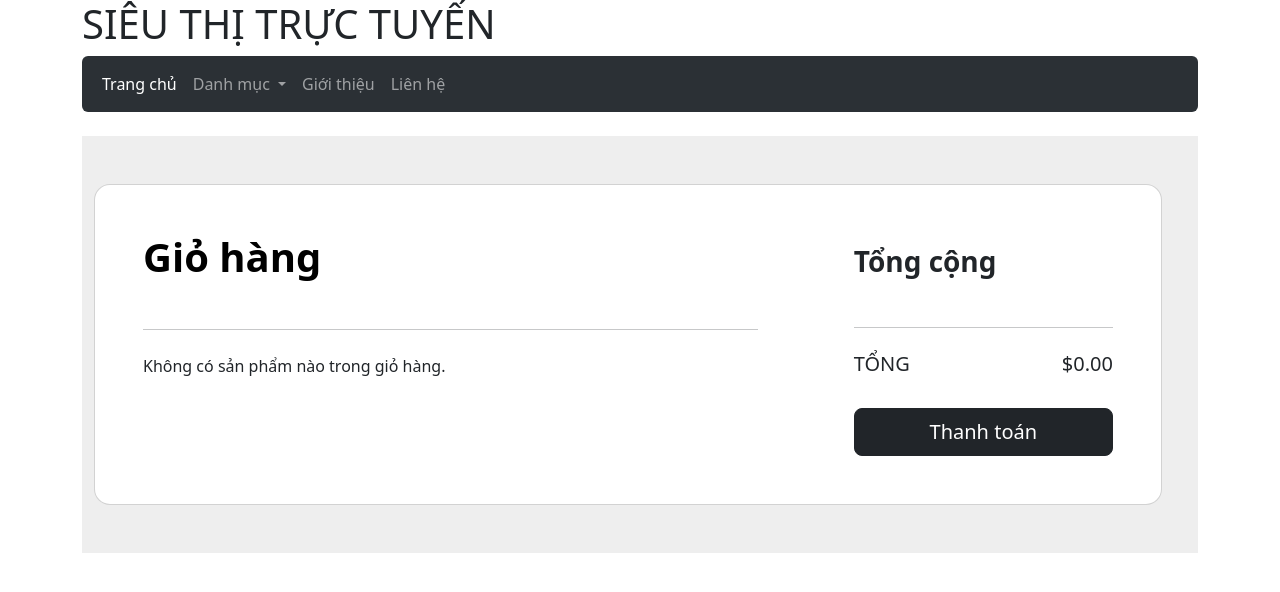
After one commit to Uyenlun113/duanmau, a PHP site: template view/cart/cart.php in a window 1280 px wide. The commit adds this page. Shown: the top 592 px of the page. Run offline with PHP 8.4, Linux system fonts and the light colour scheme; the template is opened without the code that fills it, so the values that code supplies are empty; some libraries are stand-ins or nearby versions.

Commit message:
add cart

```diff
--- a/model/sanpham.php
+++ b/model/sanpham.php
@@ -13,7 +13,7 @@ function delete_sanpham($id)
 
 }
 
-function list_category_product($valueSearch="", $iddm)
+function list_category_product( $iddm)
 {
     $sql="select * from sanpham where trangthai = 0 and iddm=".$iddm;
     $sql .= " order by id desc";
--- /dev/null
+++ b/view/cart/cart.php
@@ -0,0 +1,67 @@
+<?php include "view/header.php"; ?>
+<section class="h-100 h-custom" style="background-color: #eee;">
+  <div class="container py-5 h-100">
+    <div class="row d-flex justify-content-center align-items-center h-100">
+      <div class="col-12">
+        <div class="card card-registration card-registration-2" style="border-radius: 16px;">
+          <div class="card-body p-0">
+            <div class="row g-0">
+              <div class="col-lg-8">
+                <div class="p-5">
+                  <div class="d-flex justify-content-between align-items-center mb-5">
+                    <h1 class="fw-bold mb-0 text-black">Giỏ hàng</h1>
+                  </div>
+                  <hr class="my-4">
+                  <?php
+                    if (isset($_COOKIE['shopping_cart'])) {
+                        $cart = unserialize($_COOKIE['shopping_cart']);
+                        $total_price = 0; // Khởi tạo biến tổng tiền
+                        foreach ($cart as $productId => $item) {
+                  ?>
+                  <div class="row mb-4 d-flex justify-content-between align-items-center">
+                    <div class="col-md-2 col-lg-2 col-xl-2">
+                      <img src="<?=$img_path . $item['img'] ?>" class="img-fluid rounded-3" alt="Cotton T-shirt">
+                    </div>
+                    <div class="col-md-3 col-lg-3 col-xl-3">
+                      <h6 class="text-muted"><?= $item['name'] ?></h6>
+                      <h6 class="text-black mb-0">Laptop</h6>
+                    </div>
+                    <div class="col-md-3 col-lg-3 col-xl-2 d-flex">
+                      <h6 class="text-muted"><?= $item['quantity'] ?></h6>
+                    </div>
+                    <div class="col-md-3 col-lg-2 col-xl-2 offset-lg-1">
+                      <h6 class="mb-0">$<?= $item['price'] ?>.00</h6>
+                    </div>
+                    <div class="col-md-1 col-lg-1 col-xl-1 text-end">
+                      <a href="index.php?act=remove_from_cart&product_id=<?= $productId ?>" class="text-muted"><i
+                          class="fas fa-times"></i></a>
+                    </div>
+                  </div>
+                  <?php
+                        $total_price += ($item['price'] * $item['quantity']); // Tính tổng tiền của từng sản phẩm
+                    }
+                  } else {
+                      echo "Không có sản phẩm nào trong giỏ hàng.";
+                  }
+                  ?>
+                </div>
+              </div>
+              <div class="col-lg-4 bg-grey">
+                <div class="p-5">
+                  <h3 class="fw-bold mb-5 mt-2 pt-1">Tổng cộng</h3>
+                  <hr class="my-4">
+                  <div class="d-flex justify-content-between mb-4">
+                    <h5 class="text-uppercase">Tổng</h5>
+                    <h5>$<?= number_format($total_price, 2) ?></h5>
+                  </div>
+                  <button type="button" class="btn btn-dark btn-block btn-lg w-100" data-mdb-ripple-color="dark">Thanh
+                    toán</button>
+                </div>
+              </div>
+            </div>
+          </div>
+        </div>
+      </div>
+    </div>
+  </div>
+</section>
--- a/view/danhmuc/sanpham.php
+++ b/view/danhmuc/sanpham.php
@@ -10,7 +10,6 @@ include "view/header.php";
         $i=0;
         $hinh = $img_path . $sp['img'];
         $linksp = "index.php?act=sanphamct&idsp=" . $sp['id'];
-
         $mr = ($i == 2 || $i == 5 || $i == 8) ? "" : "mr";
         ?>
       <div class=" card" style="border-radius: 15px;">
@@ -36,7 +35,10 @@ include "view/header.php";
           </div>
           <div class="card-body">
             <div class="d-flex justify-content-center align-items-center pb-2 mb-1">
-              <button type="button" class="btn btn-primary w-60">Thêm giỏ hàng</button>
+              <form method="post" action="index.php?act=add_to_cart">
+                <input type="hidden" name="product_id" value="<?= $sp['id'] ?>">
+                <input type="submit" name="add_to_cart" value="Thêm giỏ hàng">
+              </form>
             </div>
           </div>
         </a>
--- a/view/header.php
+++ b/view/header.php
@@ -14,7 +14,6 @@
     <script src="https://cdn.jsdelivr.net/npm/bootstrap@5.3.2/dist/js/bootstrap.bundle.min.js"
       integrity="sha384-C6RzsynM9kWDrMNeT87bh95OGNyZPhcTNXj1NW7RuBCsyN/o0jlpcV8Qyq46cDfL" crossorigin="anonymous">
     </script>
-
   </head>
 
   <body>
@@ -57,7 +56,14 @@
                     extract ($_SESSION['user']);
                 ?>
               <div>
-                <ul class="navbar-nav ">
+
+                <ul class="navbar-nav">
+                  <a href="index.php?act=cart">
+                    <svg xmlns="http://www.w3.org/2000/svg" width="30" height="30" fill="#fff" class="bi bi-cart4 me-3"
+                      viewBox="0 0 16 16">
+                      <path
+                        d="M0 2.5A.5.5 0 0 1 .5 2H2a.5.5 0 0 1 .485.379L2.89 4H14.5a.5.5 0 0 1 .485.621l-1.5 6A.5.5 0 0 1 13 11H4a.5.5 0 0 1-.485-.379L1.61 3H.5a.5.5 0 0 1-.5-.5zM3.14 5l.5 2H5V5H3.14zM6 5v2h2V5H6zm3 0v2h2V5H9zm3 0v2h1.36l.5-2H12zm1.11 3H12v2h.61l.5-2zM11 8H9v2h2V8zM8 8H6v2h2V8zM5 8H3.89l.5 2H5V8zm0 5a1 1 0 1 0 0 2 1 1 0 0 0 0-2zm-2 1a2 2 0 1 1 4 0 2 2 0 0 1-4 0zm9-1a1 1 0 1 0 0 2 1 1 0 0 0 0-2zm-2 1a2 2 0 1 1 4 0 2 2 0 0 1-4 0z" />
+                    </svg></a>
                   <li class="nav-item dropdown">
                     <a class="nav-link dropdown-toggle active" href="#" role="button" data-bs-toggle="dropdown"
                       aria-expanded="false">
```
Also changed, not shown: index.php (+47 -2 lines), view/footer.php (+2 -5 lines).
